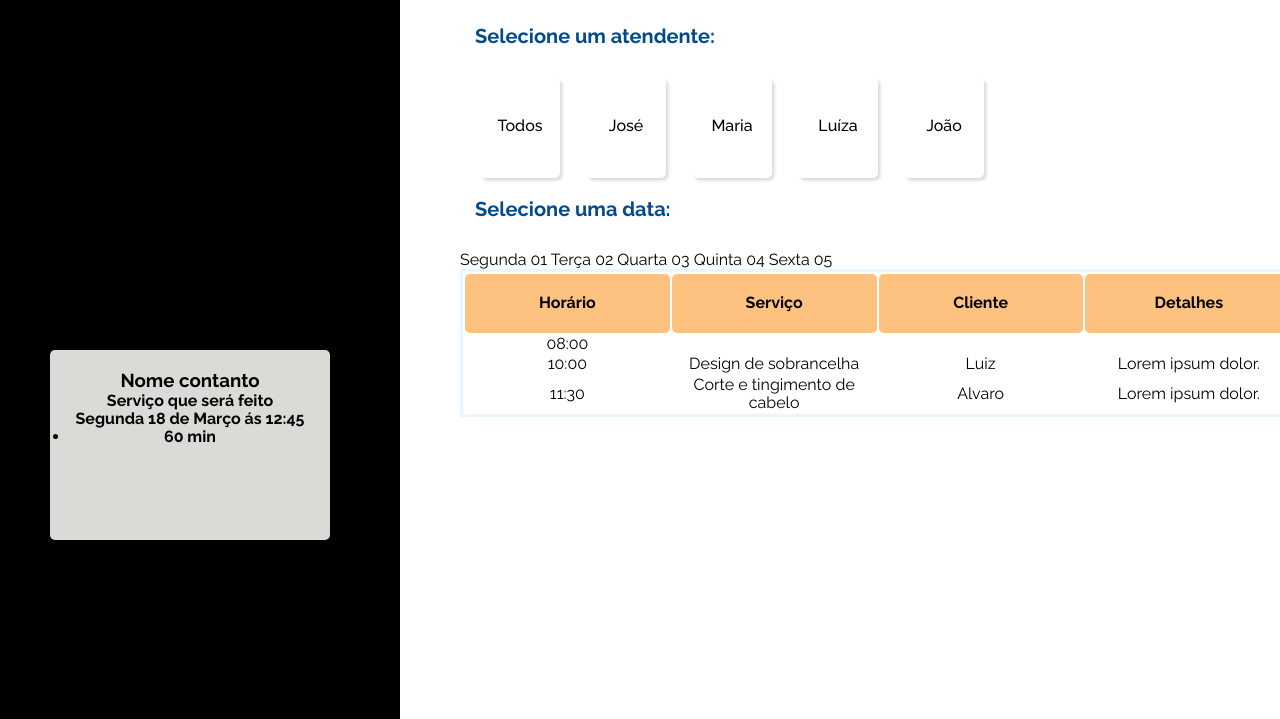
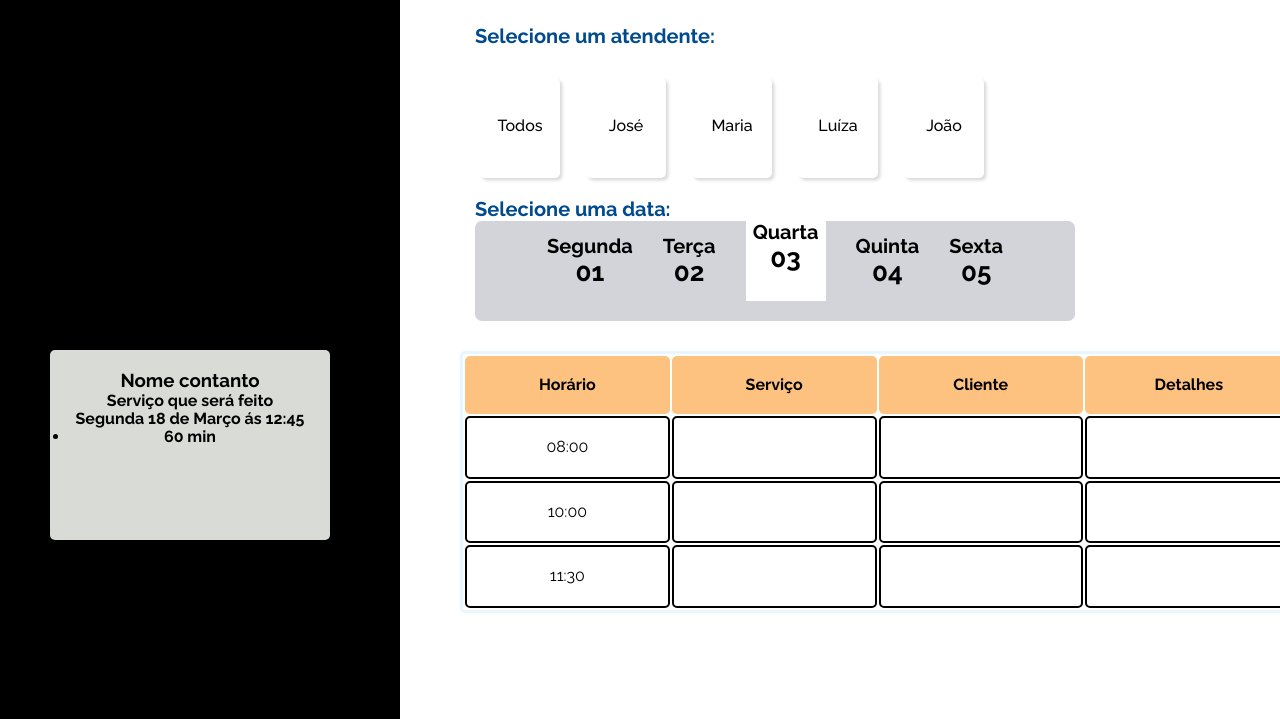
Before and after one commit to vicastanha/projeto_integrador_Senac_bora, a plain HTML site: page front-end/agendamentos.html in a window 1280 px wide. Shown: the part 81-800 px from the top of the page. Drawn offline with Linux system fonts and the light colour scheme.

Commit message:
Modificações tela de agendamentos

```diff
--- a/front-end/agendamentos.html
+++ b/front-end/agendamentos.html
@@ -17,7 +17,7 @@
                     <li><a href="./index.html">Home</a></li>
                     <li><a href="#"  class="active">Agendamentos</a></li>
                     <li><a href="./sobrenos.html">Sobre nós</a></li>
-                    <li><button><a href="#">Cadastre-se</a></button></li>
+                    <li><button><a href="./perfil.html">Cadastre-se</a></button></li>
                 </ul>
 
             </nav>
@@ -73,24 +73,40 @@
               </div>
             </div>
           </div>
-   <div class="tabela-dia"> <!-- filtro -->
-    <h2>Selecione uma data: </h2>
+          <!-- filtro -->
+          <div class="tabela-dia">
+            <h2>Selecione uma data:
+              <div class="tabela-dia-content">
                 <div class="escolha-dia">
                   <span class="seta-esquerda"></span>
-      <tr class="cabecalho-escolhe_dia">
-        <th>Segunda</th>
-        <td>01</td>
-        <th>Terça</th>
-          <td>02</td>
-        <th>Quarta</th>
-          <td>03</td>
-        <th>Quinta</th>
-          <td>04</td>
-        <th>Sexta</th>
-        <td>05</td>
-      </tr>
+                  <div class=dia-card>
+                    <h3>Segunda</h3>
+                    <p>01</p>
+                  </div>
+                  <div class=dia-card>
+                    <h3>Terça</h3>
+                    <p>02</p>
+                  </div>
+                  <div class=dia-card>
+                    <div class="selected">
+                      <h3>Quarta</h3>
+                      <p>03</p>
+                    </div>
+                  </div>
+                  <div class=dia-card>
+                    <h3>Quinta</h3>
+                    <p>04</p>
+                  </div>
+                  <div class=dia-card>
+                    <h3>Sexta</h3>
+                    <p>05</p>
+                  </div>
                   <span class="seta-direita"></span>
                 </div>
+              </div>
+            </h2>
+          </div>
+          <!-- fim do filtro -->
           <div class="tabela-horarios">
             <table class="horarios">
               <tr class="cabecalho">
@@ -100,35 +116,41 @@
                 <th>Detalhes</th>
                 <th>Controles</th>
               </tr>
-            <tr>
+              <tr class="linha-completa">
                 <td>08:00</td>
                 <td></td>
                 <td></td>
                 <td></td>
-              <td><div class="controles">
+                <td>
+                  <div class="controles">
                     <span class="editar"><a href="#"></a></span>
                     <span class="mais-opcoes"><a href="#"></a></span>
-              </div></td>
+                  </div>
+                </td>
               </tr>
-            <tr>
+              <tr class="linha-completa">
                 <td>10:00</td>
-              <td>Design de sobrancelha</td>
-              <td>Luiz</td>
-              <td>Lorem ipsum dolor.</td>
-              <td><div class="controles">
+                <td></td>
+                <td></td>
+                <td></td>
+                <td>
+                  <div class="controles">
                     <span class="editar"><a href="#"></a></span>
                     <span class="mais-opcoes"><a href="#"></a></span>
-              </div></td>
+                  </div>
+                </td>
               </tr>
-            <tr>
+              <tr class="linha-completa">
                 <td>11:30</td>
-              <td>Corte e tingimento de cabelo</td>
-              <td>Alvaro</td>
-              <td>Lorem ipsum dolor.</td>
-              <td><div class="controles">
+                <td></td>
+                <td></td>
+                <td></td>
+                <td>
+                  <div class="controles">
                     <span class="editar"><a href="#"></a></span>
                     <span class="mais-opcoes"><a href="#"></a></span>
-              </div></td>
+                  </div>
+                </td>
               </tr>
             </table>
           </div>
--- a/front-end/css/style.css
+++ b/front-end/css/style.css
@@ -248,44 +248,40 @@ text-align: justify;
 
 /*TELA DE AGENDAMENTOS*/
 /*divisao do card*/
-.esquerda{
+.esquerda {
     display: flex;
-    width:400px;
-    background-color:#000;
-    height:1000px;
-    position:left;
+    width: 400px;
+    background-color: #000;
+    height: 1000px;
+    position: left;
 }
-
 /*card da divisao esquerda*/
-.esquerda .agendamento-card{
+.esquerda .agendamento-card {
     display: flex;
     justify-content: center;
     align-items: center;
     text-align: center;
     margin: auto auto auto 50px;
-
 }
-.esquerda .card-agendado{
-    width:15em;
-    height:150px;
-    background-color: #D9DCD6;
+.esquerda .card-agendado {
+    width: 15em;
+    height: 150px;
+    background-color: #d9dcd6;
     padding: 20px;
-    border-radius:5px ;
+    border-radius: 5px;
     margin-bottom: 100px;
 }
-
 /*divisao 2*/
-.direita{
-padding: 10px;
-margin-left: 120px;
-position: right;
-margin-top: 20px;
+.direita {
+    padding: 10px;
+    margin-left: 120px;
+    position: right;
+    margin-top: 20px;
 }
-
 /*atendentes*/
 #agendamentos h2 {
     padding-left: 15px;
-    color: #004A8D;
+    color: #004a8d;
     margin-bottom: 30px;
     font-size: 20px;
 }
@@ -312,29 +308,87 @@ margin-top: 20px;
     line-height: 60px;
 }
 #agendamentos .atendente-card:hover {
-     box-shadow:  rgba (182, 127, 80, 0.4) 0px 0px 0px 6px;
+    box-shadow: rgba (182, 127, 80, 0.4) 0px 0px 0px 6px;
 }
 /*fim atendentes*/
 
-/*Tabela de seleção dia*/
-
-/*fim dos card #dia*/
+/*Filtro*/
+.tabela-dia h2 {
+    padding-left: 15px;
+    color: #004a8d;
+    margin-bottom: 30px;
+    font-size: 20px;
+}
+.tabela-dia-content {
+    width: 600px;
+    height: 100px;
+    background-color: #d3d3da;
+    border-radius: 7px;
+}
+.escolha-dia {
+    display: flex;
+    flex-direction: row;
+    gap: 30px;
+    align-items: center;
+    justify-content: center;
+}
+.tabela-dia .dia-card {
+    color: #000;
+}
+.tabela-dia .dia-card p {
+    font-size: 26px;
+    align-items: center;
+}
+.tabela-dia .dia-card h3 {
+    font-size: 20px;
+    align-items: center;
+}
+.dia-card {
+    display: flex;
+    align-items: center;
+    flex-direction: column;
+}
+.selected {
+    width: 80px;
+    height: 80px;
+    background-color: #fff;
+    align-items: center;
+    flex-direction: column;
+    justify-content: center;
+    text-align: center;
+}
+.tabela-dia .seta-esquerda {
+    background-image: ulr("");
+}
+.tabela-dia .seta-direita {
+    background-image: url('/front-end/img/');
+}
+/*fim Filtro*/
 
 /*inicio tabela horario*/
-.horarios{
+.tabela-horarios{
+    justify-content: center;
+}
+.horarios {
     display: flex;
     align-items: center;
     text-align: center;
     width: 1050px;
-    border:3px solid #EAF6FF;
+    border: 3px solid #eaf6ff;
+    border-radius: 5px;
+
 }
-.cabecalho th{
-    background-color:#FDC180 ;
+.cabecalho th {
+    background-color: #fdc180;
     padding: 20px;
     width: 210px;
     border-radius: 5px;
 }
-
+.linha-completa td {
+    padding: 20px;
+    border: 2px solid #000;
+    border-radius: 5px;
+}
 /*fim Tabela*/
 /*fim div 2*/
 /*Fim tela de agendamentos*/
@@ -399,7 +453,7 @@ footer {
     justify-content: center;
     bottom: 0;
     width: 100%;
-    position:bottom;
+
 
 
 }
@@ -417,9 +471,7 @@ footer {
 .footer-icons img {
     max-width: 32px;
 }
-footer .footer-info {
-    justify-items: center;
-}
+
 footer .footer-info ul {
     display: flex;
     flex-direction: row;
```
Also changed, not shown: front-end/paginaInicial.html (renamed from front-end/index.html, +1 -1 lines), front-end/perfil.html (+1 -1 lines), front-end/sobrenos.html (+1 -1 lines). Lines whose indentation alone changed are shown as unchanged.
